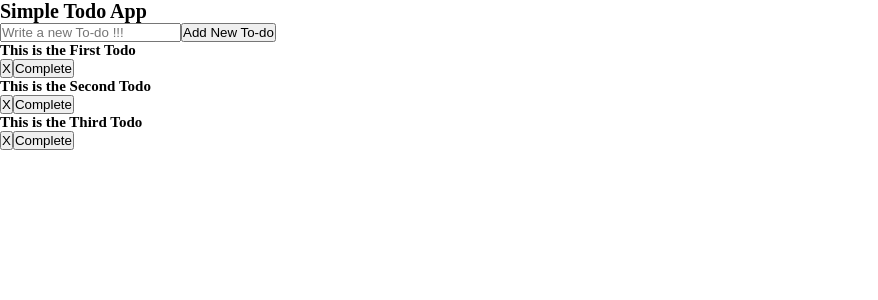
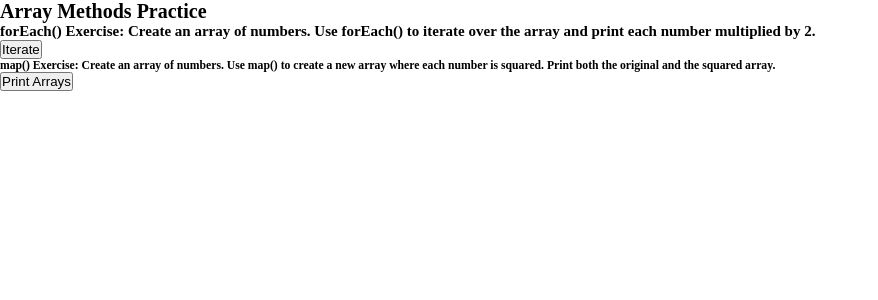
Before and after one commit to Carlos-Pretelin/JS-Puzzle, a React app: page / in a window 1280 px wide. Shown: the top 300 px of the page, without its empty margins (0-878 px from the left). Built offline with nearby package versions, Linux system fonts and the light colour scheme.

Commit message:
Added another exercise component, this time using the mao and forech methods

```diff
--- a/src/components/App/App.jsx
+++ b/src/components/App/App.jsx
@@ -12,8 +12,8 @@ const App = () => {
 
 
       {/* <TechTest/> */}
-      {/* <ArrayMethods/>  */}
-      <SimpleTodoApp/>
+      <ArrayMethods/>
+      {/* <SimpleTodoApp/> */}
       {/* <FruitsBasket/> */}
 
 
--- a/src/components/ArrayMethods/ArrayMethods.jsx
+++ b/src/components/ArrayMethods/ArrayMethods.jsx
@@ -3,6 +3,7 @@ import PushPop from './PushPop/PushPop'
 import ShiftUnshift from './ShiftUnshift/ShiftUnshift'
 import Concat from './Concat/Concat'
 import Slice from './Slice/Slice'
+import ForEach from './ForEach/ForEach'
 
 const ArrayMethods = () => {
 
@@ -18,7 +19,8 @@ const ArrayMethods = () => {
         {/* <ShiftUnshift/> */}
 
         {/* <Concat/> */}
-        <Slice/>
+        {/* <Slice/> */}
+        <ForEach/>
 
 
     </div>
--- /dev/null
+++ b/src/components/ArrayMethods/ForEach/ForEach.jsx
@@ -0,0 +1,49 @@
+import React from 'react'
+
+const ForEach = () => {
+
+    const numbers = [1,2,3,4,5,6,7]
+
+
+    const onIterate = () => {
+
+        numbers.forEach( (item) => console.log(item*2))
+    }
+
+    const squaredNumbers = numbers.map( item => item * item)
+
+
+    const onPrint = () => {
+        console.log(numbers)
+        console.log(squaredNumbers)
+    }
+  return (
+    <div>
+        <h2>forEach()
+
+        Exercise: Create an array of numbers.
+        Use forEach() to iterate over the array and print each number multiplied by 2.
+        </h2>
+
+        <button
+        onClick={onIterate}
+        >Iterate</button>
+
+        <h3>map()
+
+        Exercise: Create an array of numbers.
+        Use map() to create a new array where each number is squared.
+        Print both the original and the squared array.
+
+        </h3>
+
+        <button
+        onClick={onPrint}
+        >Print Arrays</button>
+
+
+    </div>
+  )
+}
+
+export default ForEach
```
